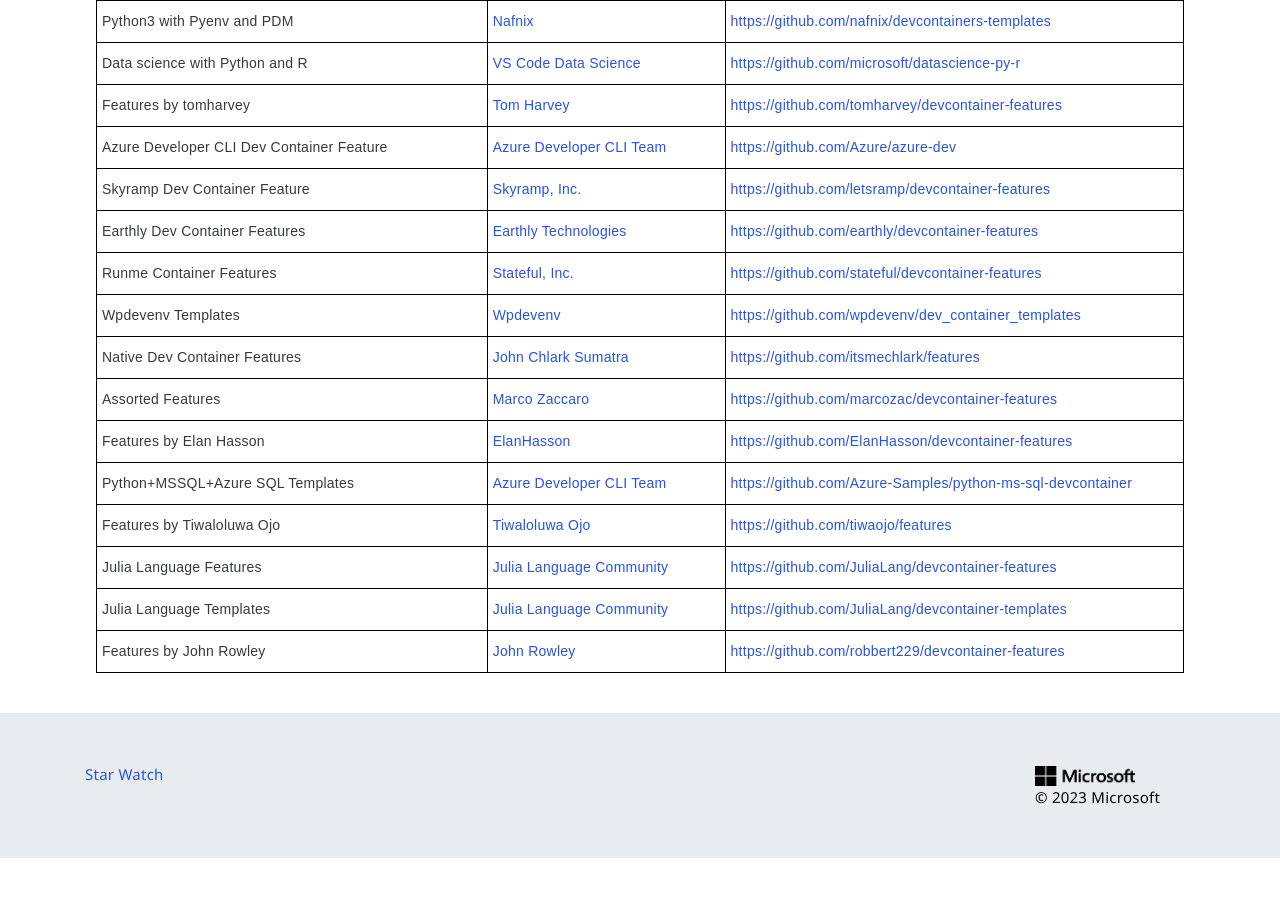
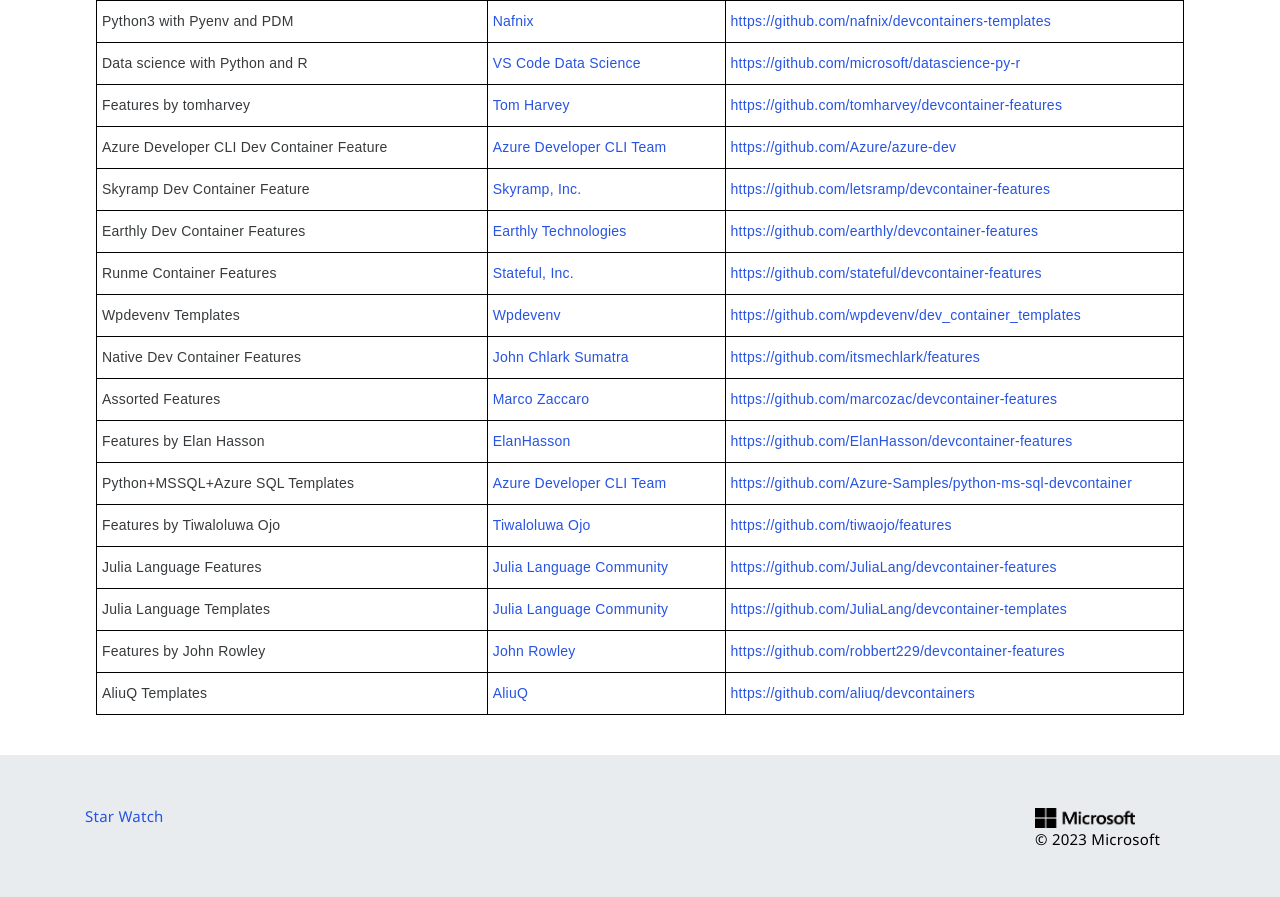
Before and after one commit to devcontainers/devcontainers.github.io, a Jekyll site: the page built from collections.html, in a window 1280 px wide and 900 px high, scrolled down 4282 px. Shown: the top 897 px of the window. Built offline with Jekyll 4.4.1, drawn with Linux system fonts in a browser that asks for light colours; nearby versions of some CDN libraries; comment, search, counter and statistics services are not loaded; before the commit the page ends 5140 px from its top, so only the background shows below that.

Commit message:
chore: add to Index (#287)

```diff
--- a/_data/collection-index.yml
+++ b/_data/collection-index.yml
@@ -548,3 +548,8 @@
   contact: https://github.com/robbert229/devcontainer-features/issues
   repository: https://github.com/robbert229/devcontainer-features
   ociReference: ghcr.io/robbert229/devcontainer-features
+- name: AliuQ Templates
+  maintainer: AliuQ
+  contact: https://github.com/aliuq/devcontainers/issues
+  repository: https://github.com/aliuq/devcontainers
+  ociReference: ghcr.io/aliuq/devcontainers
```
